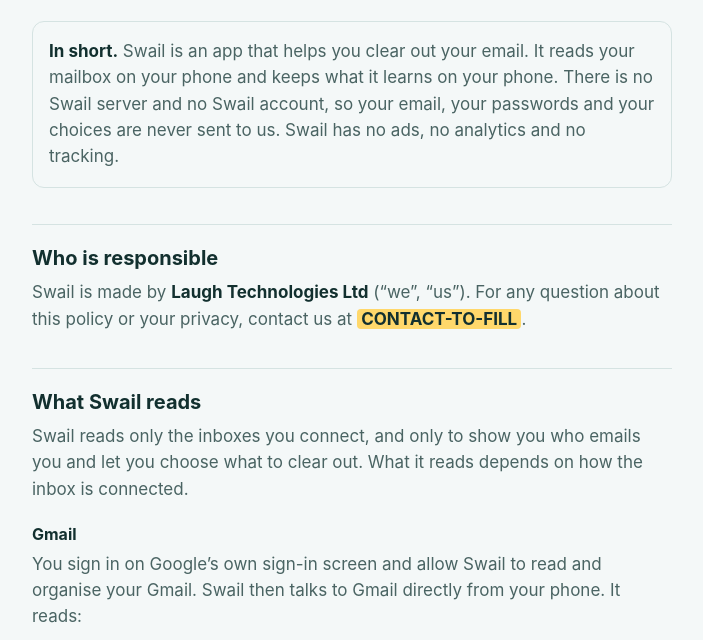
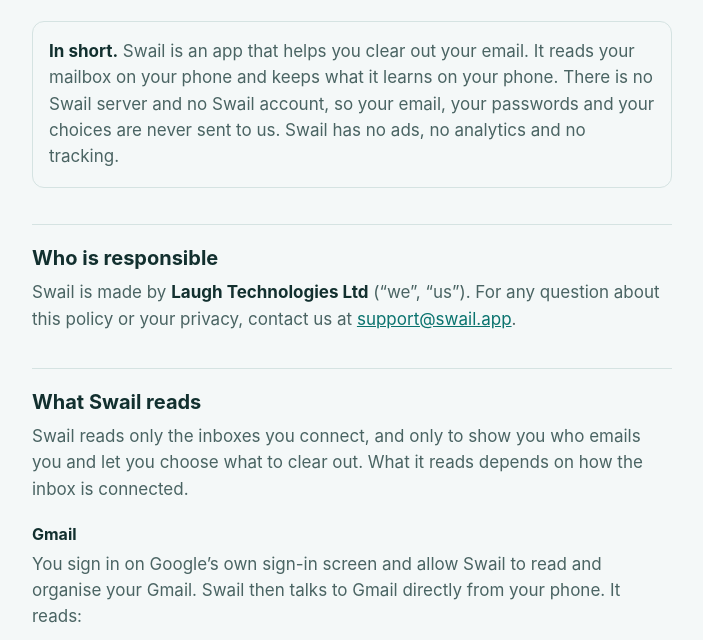
Before and after one commit to LaughTechnologies/swail-site, a plain HTML site: page privacy.html in a window 1280 px wide. Shown: the part 143-783 px from the top of the page, without its empty margins (288-991 px from the left). Drawn offline with Linux system fonts and the light colour scheme.

Commit message:
Privacy policy: contact address filled in (support@swail.app)
Still not for merging before the owner says publish.

Co-Authored-By: Claude Fable 5.2 <noreply@anthropic.com>
Claude-Session: https://claude.ai/code/session_01BET23MggLzJ4VZRohRY6Dy

```diff
--- a/privacy.html
+++ b/privacy.html
@@ -99,13 +99,6 @@
         padding: 1rem 1rem 0.25rem;
         margin: 0 0 0.5rem;
       }
-      mark {
-        background: #ffd86b;
-        color: #12302f;
-        padding: 0 0.25em;
-        border-radius: 4px;
-        font-weight: 700;
-      }
       footer {
         margin-top: 2.5rem;
         font-size: 0.85rem;
@@ -131,7 +124,8 @@
       <h2>Who is responsible</h2>
       <p>
         Swail is made by <strong>Laugh Technologies Ltd</strong> (“we”, “us”). For any question
-        about this policy or your privacy, contact us at <mark>CONTACT-TO-FILL</mark>.
+        about this policy or your privacy, contact us at
+        <a href="mailto:support@swail.app">support@swail.app</a>.
       </p>
 
       <h2>What Swail reads</h2>
@@ -345,7 +339,8 @@
       <p>
         Because your data never reaches us, we hold nothing about you that we could show you,
         correct or delete: it is all on your phone, under your control. If you have a question or a
-        request about your privacy, write to us at <mark>CONTACT-TO-FILL</mark> and we will answer.
+        request about your privacy, write to us at
+        <a href="mailto:support@swail.app">support@swail.app</a> and we will answer.
       </p>
 
       <h2>Children</h2>
```
